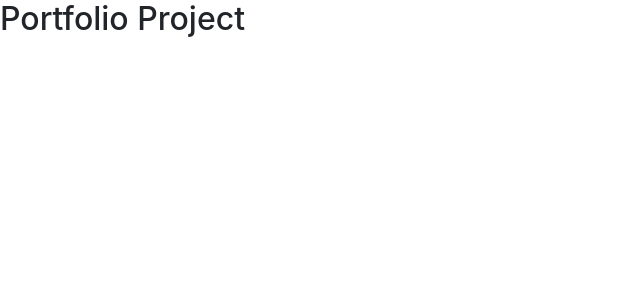
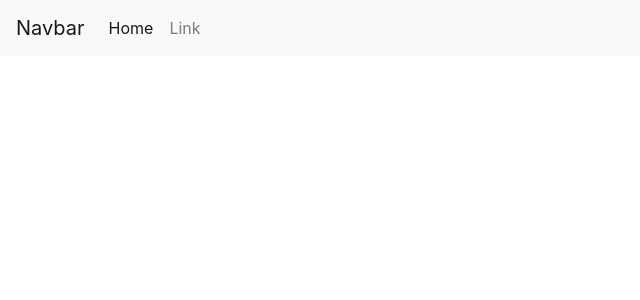
Before and after one commit to ikra-rafi/react-portfolio, a React (Create React App) app: page / in a window 1280 px wide. Shown: the top 300 px of the page, without its empty margins (0-640 px from the left). Built offline with nearby package versions, Linux system fonts and the light colour scheme.

Commit message:
bootstrap navbar

```diff
--- a/src/App.js
+++ b/src/App.js
@@ -1,9 +1,10 @@
 import './App.css';
 import "bootstrap/dist/css/bootstrap.min.css";
+import Navbar from "./components/Navbar";
 
 function App() {
   return (
-   <h2>Portfolio Project</h2>
+   <Navbar />
   );
 }
 
--- /dev/null
+++ b/src/components/Navbar.js
@@ -0,0 +1,27 @@
+import React from 'react'
+
+export const Navbar = () => {
+    return (
+<nav className="navbar navbar-expand-lg navbar-light bg-light">
+  <a className="navbar-brand" href="#">Navbar</a>
+  <button className="navbar-toggler" type="button" data-toggle="collapse" data-target="#navbarSupportedContent" aria-controls="navbarSupportedContent" aria-expanded="false" aria-label="Toggle navigation">
+    <span className="navbar-toggler-icon"></span>
+  </button>
+
+  <div className="collapse navbar-collapse" id="navbarSupportedContent">
+    <ul className="navbar-nav mr-auto">
+      <li className="nav-item active">
+        <a className="nav-link" href="#">Home <span className="sr-only">(current)</span></a>
+      </li>
+      <li className="nav-item">
+        <a className="nav-link" href="#">Link</a>
+      </li>
+
+    </ul>
+
+  </div>
+</nav>
+    )
+}
+
+export default Navbar;
```
